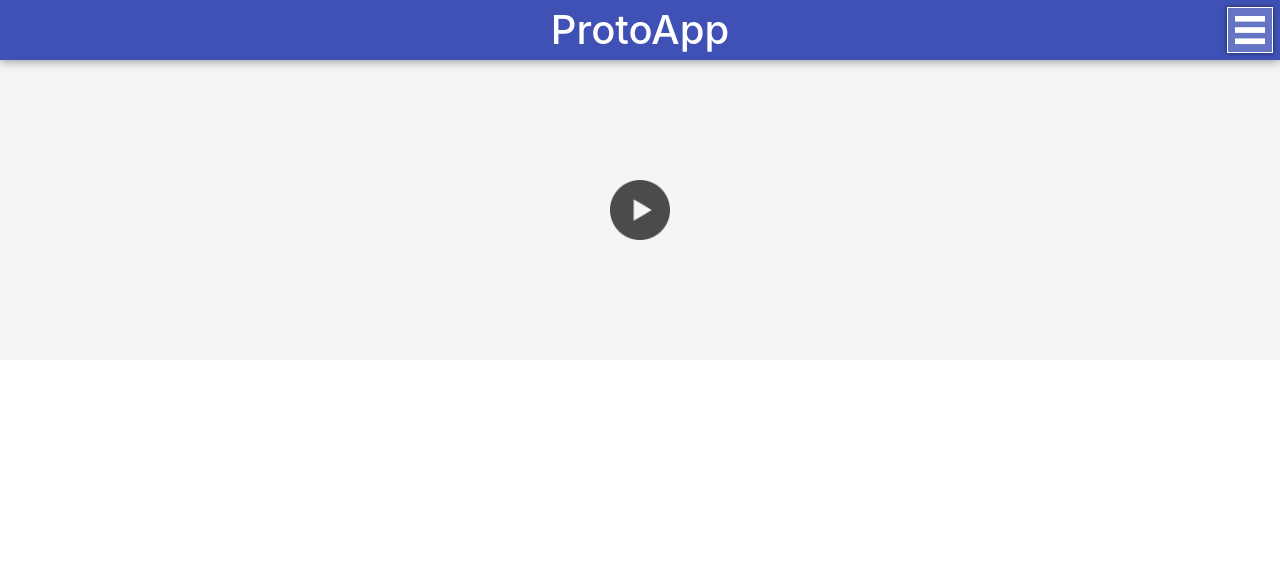
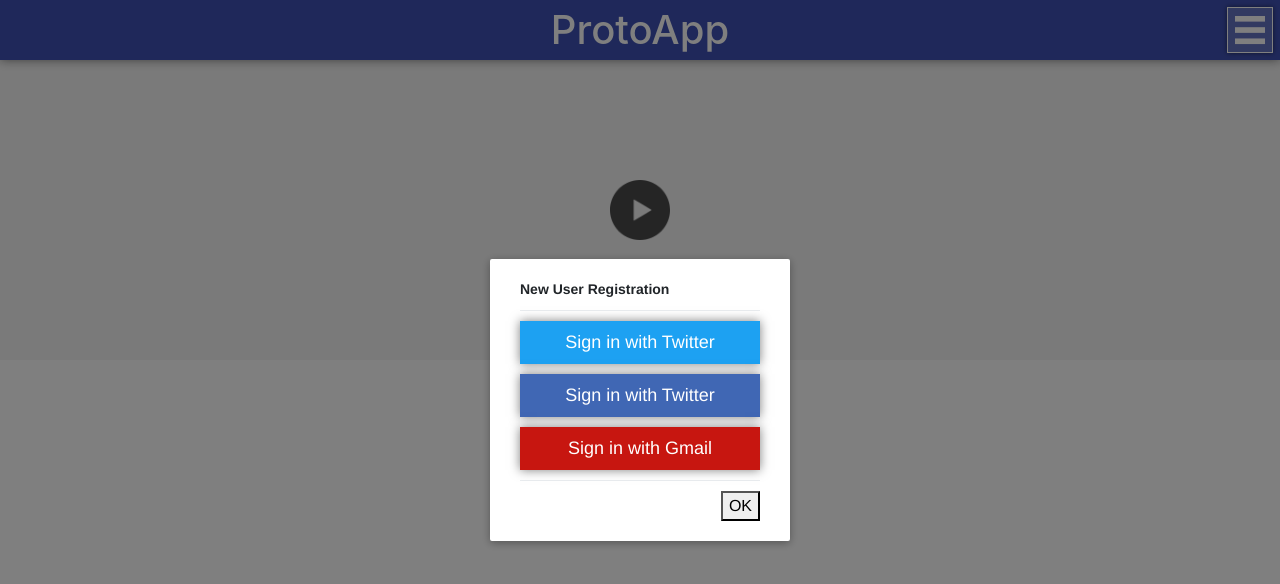
Before and after one commit to midwhite/ProtoApp, a Vue app in the folder front/: page / in a window 1280 px wide. Both pictures are taken after a click on the element 1250 px from the left and 30 px from the top of the page. Shown: the top 584 px of the page. Built offline with nearby package versions, Linux system fonts and the light colour scheme; no server answers.

Commit message:
enable to sign in with sns accounts

```diff
--- a/front/src/assets/css/global.scss
+++ b/front/src/assets/css/global.scss
@@ -16,3 +16,8 @@
   background: #00c500;
   color: #FFF;
 }
+
+.gmail-color {
+  background: #c71610;
+  color: #FFF;
+}
--- /dev/null
+++ b/front/src/components/shared/modal-component.vue
@@ -0,0 +1,96 @@
+<template>
+  <transition name="modal">
+    <div class="modal-mask">
+      <div class="modal-wrapper" @click.self="$emit('close')">
+        <div class="modal-container">
+
+          <div class="modal-header">
+            <slot name="header"></slot>
+          </div>
+
+          <div class="modal-body">
+            <slot name="body"></slot>
+          </div>
+
+          <div class="modal-footer">
+            <slot name="footer">
+              <button class="modal-default-button" @click="$emit('close')">OK</button>
+            </slot>
+          </div>
+        </div>
+      </div>
+    </div>
+  </transition>
+</template>
+
+<style lang="scss" scoped>
+  @import '../../assets/css/variables';
+
+  .modal-header {
+    padding: 0px 0px 10px;
+    margin: 0px;
+    font-size: 14px;
+    font-weight: bold;
+  }
+
+  .modal-body {
+    padding: 0px;
+    margin: 10px 0px;
+    font-size: 14px;
+  }
+
+  .modal-footer {
+    padding: 10px 0px 0px;
+    margin: 0px;
+  }
+
+  /* Basic Style */
+  .modal-mask {
+    position: fixed;
+    z-index: 9998;
+    top: 0;
+    left: 0;
+    width: 100%;
+    height: 100%;
+    background-color: rgba(0, 0, 0, .5);
+    display: table;
+    transition: opacity .3s ease;
+  }
+
+  .modal-wrapper {
+    display: table-cell;
+    vertical-align: middle;
+  }
+
+  .modal-container {
+    width: 300px;
+    max-height: 80%;
+    margin: 0px auto;
+    padding: 20px 30px;
+    border-radius: 2px;
+    background: #fff;
+    font-family: Helvetica, Arial, sans-serif;
+    box-shadow: 0 2px 8px rgba(0, 0, 0, .33);
+    transition: all .3s ease;
+    overflow-y: scroll;
+  }
+
+  .modal-default-button {
+    float: right;
+  }
+
+  /* Animation */
+  .modal-enter {
+    opacity: 0;
+  }
+
+  .modal-leave-active {
+    opacity: 0;
+  }
+
+  .modal-enter .modal-container,
+  .modal-leave-active .modal-container {
+    -webkit-transform: scale(1.1);
+    transform: scale(1.1);
+  }
+</style>
--- a/front/src/components/welcome/index.vue
+++ b/front/src/components/welcome/index.vue
@@ -2,17 +2,32 @@
   <div id="WelcomeComponent">
     <header id="header">
       <h1 class="header-title">ProtoApp</h1>
-      <div class="header-menu-button">
+      <div class="header-menu-button" @click="toggleModal">
         <img :src="require('@/assets/images/icons/menu.png')" alt="menu" class="header-menu-icon" />
       </div>
     </header>
     <div id="firstview" :style="{ backgroundImage: `url(${ require('@/assets/images/welcome/firstview.png') })` }">
     </div>
+    <registration-modal v-if="showModal" @close="toggleModal" />
   </div>
 </template>
 
 <script>
-  export default {};
+  import RegistrationModal from './modals/registration-modal';
+
+  export default {
+    data: () => ({
+      showModal: false,
+    }),
+    methods: {
+      toggleModal() {
+        this.showModal = !this.showModal;
+      },
+    },
+    components: {
+      RegistrationModal,
+    },
+  };
 </script>
 
 <style lang="scss" scoped>
--- /dev/null
+++ b/front/src/components/welcome/modals/registration-modal.vue
@@ -0,0 +1,36 @@
+<template>
+  <modal-component @close="$emit('close')">
+    <div slot="header">New User Registration</div>
+    <div slot="body" id="RegistrationModalBody">
+      <a :href="`${apiDomain}/v1/auth/twitter`" class="sns-login-btn twitter-color">Sign in with Twitter</a>
+      <a :href="`${apiDomain}/v1/auth/facebook`" class="sns-login-btn facebook-color">Sign in with Twitter</a>
+      <a :href="`${apiDomain}/v1/auth/google`" class="sns-login-btn gmail-color">Sign in with Gmail</a>
+    </div>
+  </modal-component>
+</template>
+
+<script>
+  import ModalComponent from '@/components/shared/modal-component';
+  import Constants from '@/app.constants';
+
+  export default {
+    computed: {
+      apiDomain() { return Constants.ApiDomain; },
+    },
+    components: {
+      ModalComponent,
+    },
+  };
+</script>
+
+<style scoped>
+  #RegistrationModalBody .sns-login-btn {
+    padding: 8px;
+    margin: 10px 0px;
+    color: #FFF;
+    font-size: 18px;
+    text-align: center;
+    box-shadow: 0px 0px 10px rgba(0,0,0,.5);
+    display: block;
+  }
+</style>
```
